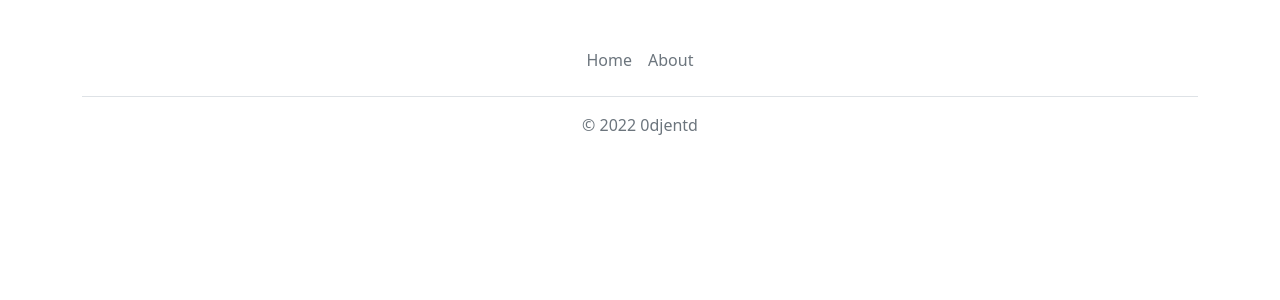
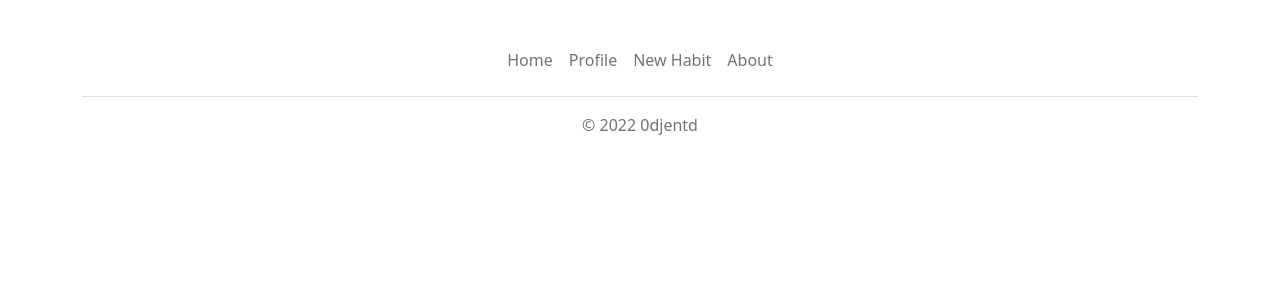
Before and after one commit to 0djentd/alprou, a Vue app: page / in a window 1280 px wide. Shown: the top 300 px of the page. Built offline with nearby package versions, Linux system fonts and the light colour scheme.

Commit message:
Added new links.

```diff
--- a/src/App.vue
+++ b/src/App.vue
@@ -6,6 +6,8 @@ export default {
       year: 2022,
       links: [
         { url: "/", name: "Home" },
+        { url: "/profile", name: "Profile" },
+        { url: "/new_habit", name: "New Habit" },
         { url: "/about/", name: "About" },
       ],
     };
--- a/src/router/index.ts
+++ b/src/router/index.ts
@@ -1,20 +1,21 @@
-import { createRouter, createWebHistory } from 'vue-router'
-import HomeView from '../views/HomeView.vue'
+import { createRouter, createWebHistory } from "vue-router";
+import HomeView from "../views/HomeView.vue";
+import AboutView from "../views/AboutView.vue";
 
 const router = createRouter({
   history: createWebHistory(import.meta.env.BASE_URL),
   routes: [
     {
-      path: '/',
-      name: 'home',
-      component: HomeView
+      path: "/",
+      name: "home",
+      component: HomeView,
     },
     {
-      path: '/about',
-      name: 'about',
-      component: () => import('../views/AboutView.vue')
-    }
-  ]
-})
+      path: "/about",
+      name: "about",
+      component: AboutView,
+    },
+  ],
+});
 
-export default router
+export default router;
```
